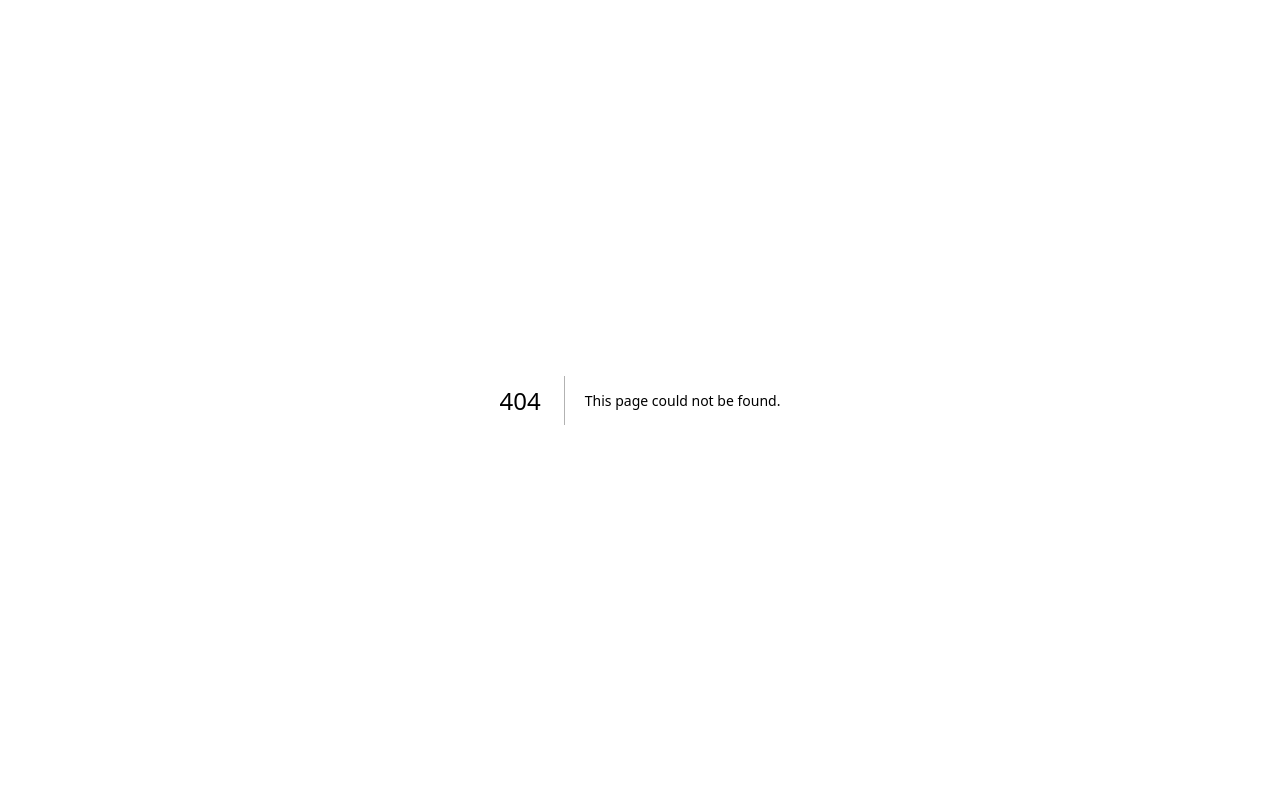
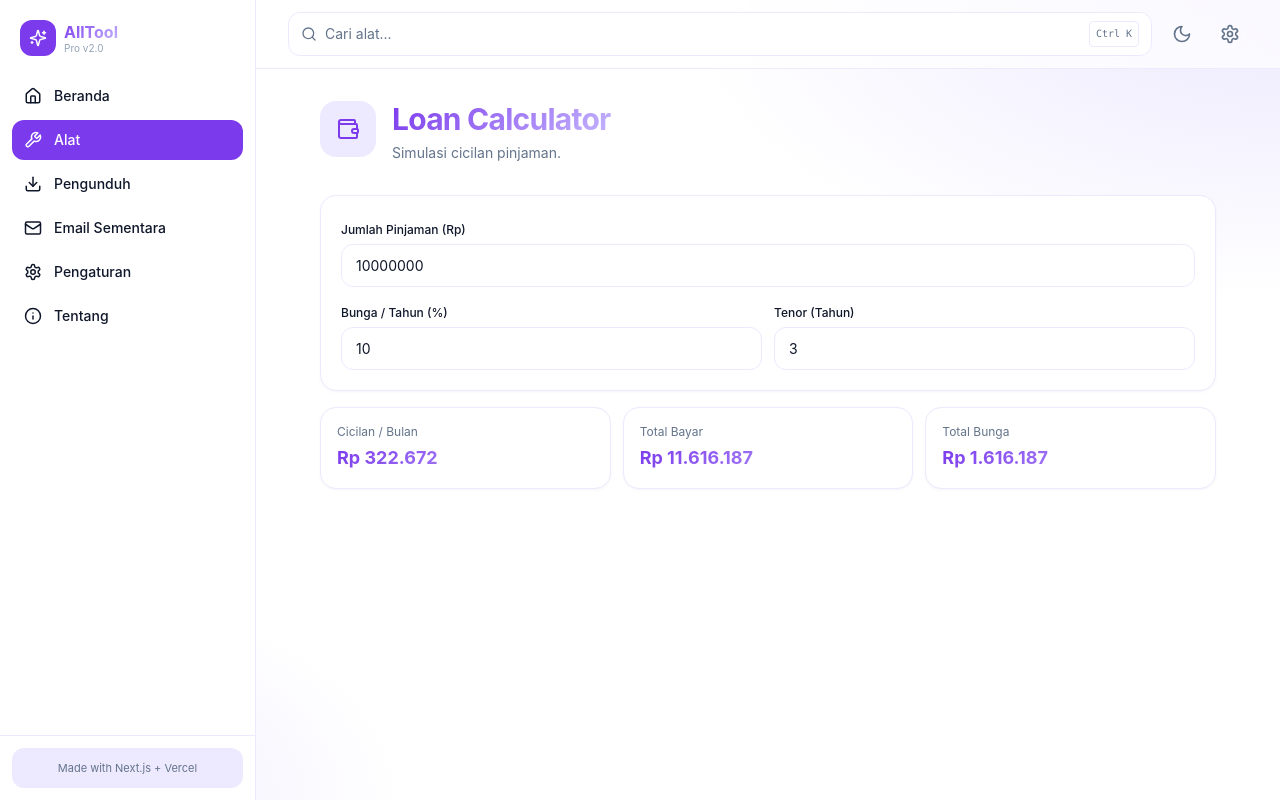
Before and after one commit to sionlimitles-spec/all-tool-sxzz, a Next.js app: page /tools/loan-calculator in a window 1280 px wide. Before the commit this address had no page. Built offline with nearby package versions, Linux system fonts and the light colour scheme.

Commit message:
Create page.tsx

```diff
--- /dev/null
+++ b/src/app/tools/loan-calculator/page.tsx
@@ -0,0 +1,52 @@
+"use client";
+
+import { useState } from "react";
+import ToolLayout from "@/components/tool-layout";
+import { Wallet } from "lucide-react";
+
+export default function Page() {
+  const [amount, setAmount] = useState(10000000);
+  const [rate, setRate] = useState(10);
+  const [years, setYears] = useState(3);
+
+  const monthlyRate = rate / 100 / 12;
+  const months = years * 12;
+  const monthly = monthlyRate === 0 ? amount / months : (amount * monthlyRate) / (1 - Math.pow(1 + monthlyRate, -months));
+  const total = monthly * months;
+  const interest = total - amount;
+
+  const fmt = (n: number) => "Rp " + n.toLocaleString("id-ID", { maximumFractionDigits: 0 });
+
+  return (
+    <ToolLayout title="Loan Calculator" description="Simulasi cicilan pinjaman." icon={<Wallet size={24} color="var(--primary)" />}>
+      <div className="card p-5 space-y-3">
+        <div>
+          <label className="text-xs font-medium">Jumlah Pinjaman (Rp)</label>
+          <input type="number" value={amount} onChange={(e) => setAmount(Number(e.target.value))} className="input mt-1" />
+        </div>
+        <div className="grid grid-cols-2 gap-3">
+          <div>
+            <label className="text-xs font-medium">Bunga / Tahun (%)</label>
+            <input type="number" step={0.1} value={rate} onChange={(e) => setRate(Number(e.target.value))} className="input mt-1" />
+          </div>
+          <div>
+            <label className="text-xs font-medium">Tenor (Tahun)</label>
+            <input type="number" value={years} onChange={(e) => setYears(Number(e.target.value))} className="input mt-1" />
+          </div>
+        </div>
+      </div>
+      <div className="mt-4 grid gap-3 md:grid-cols-3">
+        {[
+          { label: "Cicilan / Bulan", value: fmt(monthly) },
+          { label: "Total Bayar", value: fmt(total) },
+          { label: "Total Bunga", value: fmt(interest) },
+        ].map((r) => (
+          <div key={r.label} className="card p-4">
+            <div className="text-xs" style={{ color: "var(--text-muted)" }}>{r.label}</div>
+            <div className="mt-1 text-lg font-bold gradient-text">{r.value}</div>
+          </div>
+        ))}
+      </div>
+    </ToolLayout>
+  );
+}
```
